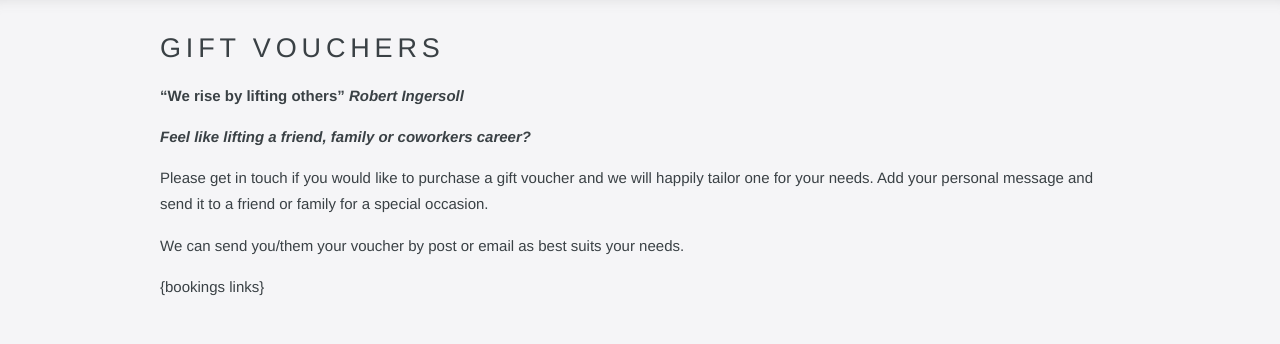
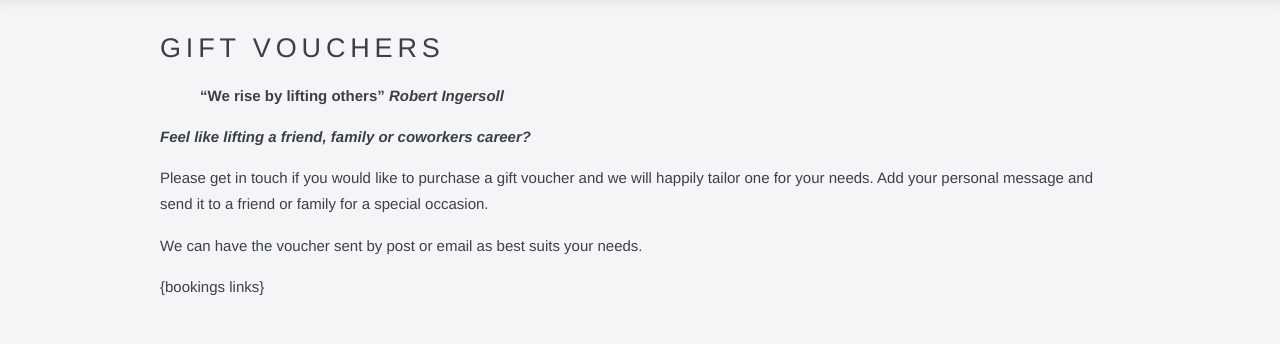
Before and after one commit to asabourin/axelcoaching, a Jekyll site: the page built from _services/gift-voucher.md, in a window 1280 px wide. Shown: the part 322-666 px from the top of the page. Built offline with Jekyll 4.4.1, drawn with Linux system fonts in a browser that asks for light colours; a script that is not in the unit is left out.

Commit message:
Update Services “gift-voucher”

```diff
--- a/_services/gift-voucher.md
+++ b/_services/gift-voucher.md
@@ -2,12 +2,12 @@
 title: Gift Vouchers
 position: 8
 ---
-**"We rise by lifting others" _Robert Ingersoll_**
+> **"We rise by lifting others" _Robert Ingersoll_**
 
 _**Feel like lifting a friend, family or coworkers career?**_
 
 Please get in touch if you would like to purchase a gift voucher and we will happily tailor one for your needs. Add your personal message and send it to a friend or family for a special occasion.
 
-We can send you/them your voucher by post or email as best suits your needs.
+We can have the voucher sent by post or email as best suits your needs.
 
 {bookings links}
```
